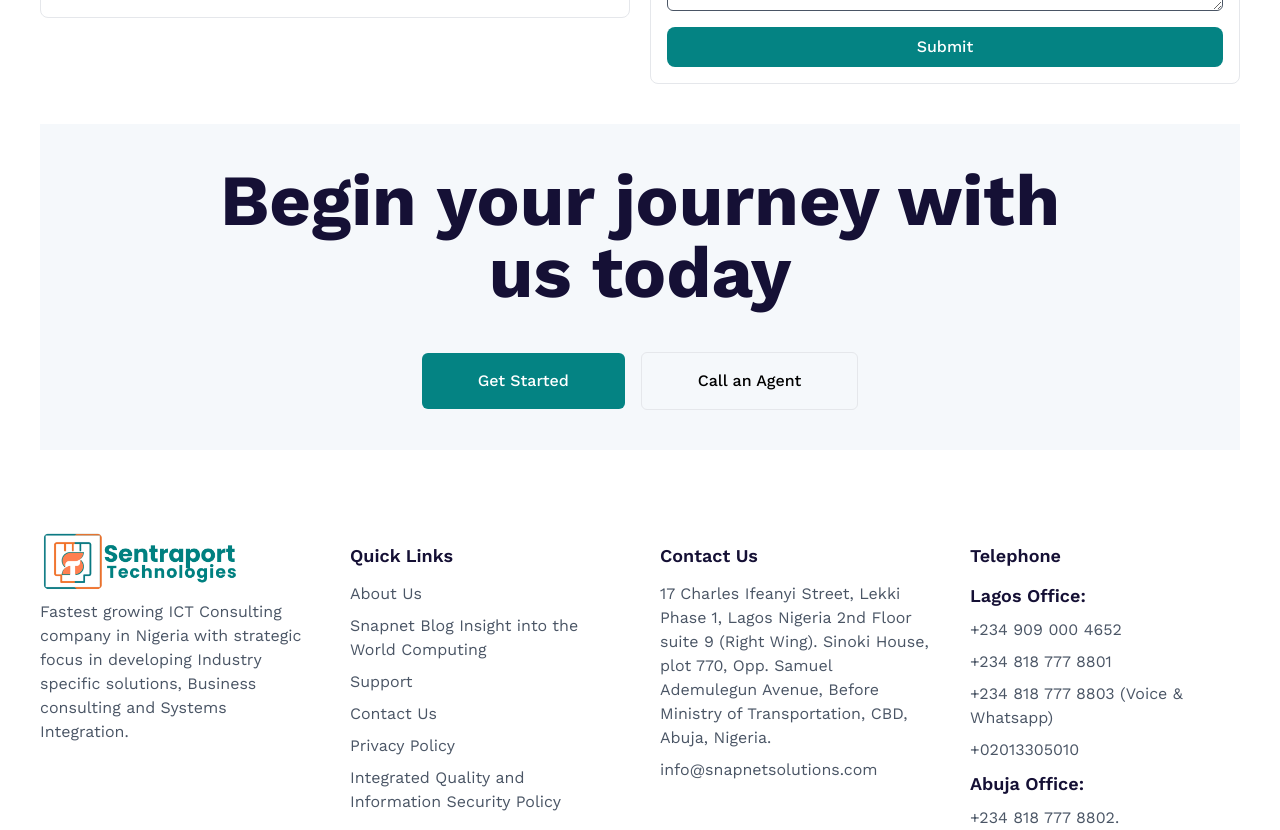
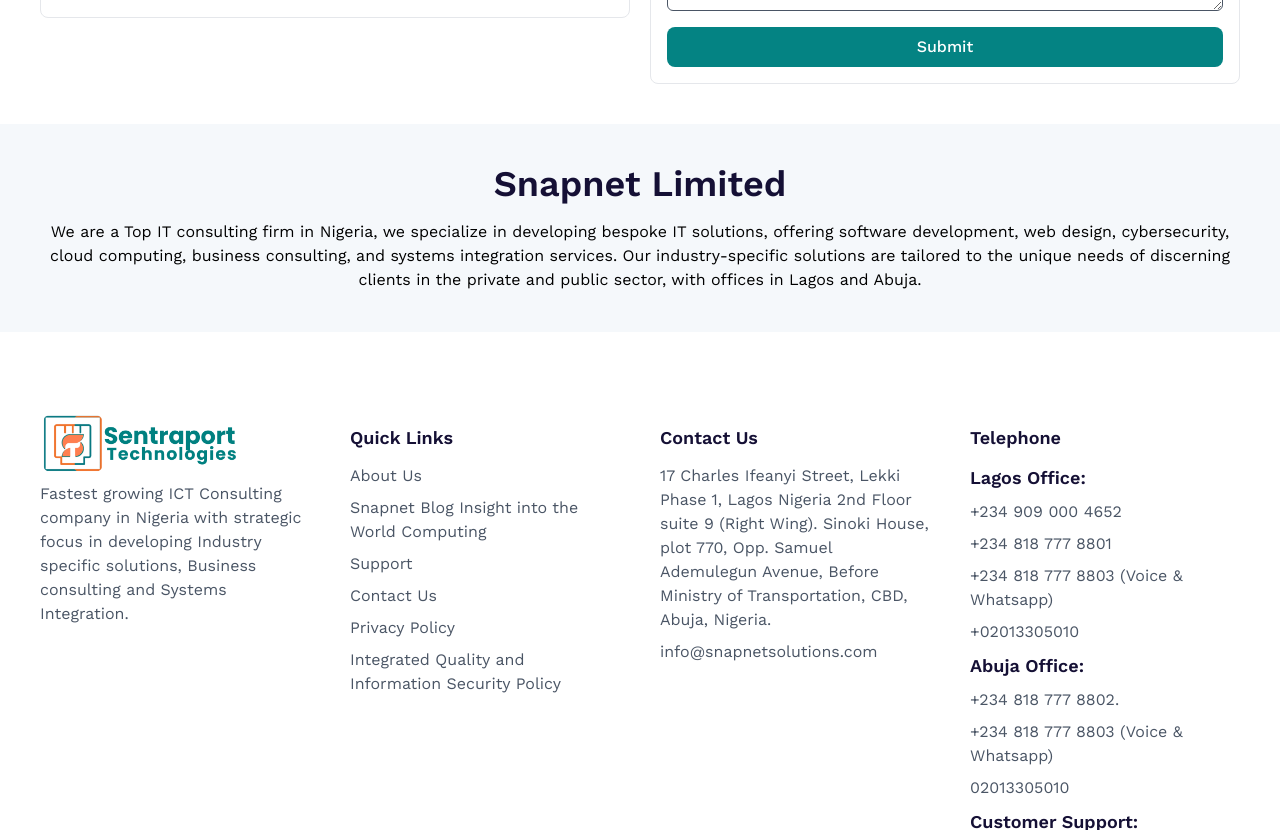
Before and after one commit to AChris-T/Sentraprt, a React (Vite) app: page /contact-us in a window 1280 px wide. Shown: the part 780-1610 px from the top of the page. Built offline with nearby package versions, Linux system fonts and the light colour scheme.

Commit message:
feat:added complete project

```diff
--- a/src/pages/Contact.jsx
+++ b/src/pages/Contact.jsx
@@ -7,11 +7,11 @@
 
 export default function Contact() {
   return (
-    <div className="mt-30 px-4 font-work-sans md:px-10 flex-col flex gap-10 item-start justify-start ">
-      <h3 className="text-4xl md:text-7xl   mt-10  font-bold max-w-4xl items-start  text-[#151035]">
+    <div className="mt-30  font-work-sans flex-col flex gap-10 item-start justify-start ">
+      <h3 className="text-4xl md:text-7xl px-4 md:px-10   mt-10  font-bold max-w-4xl items-start  text-[#151035]">
         Contact Us{' '}
       </h3>{' '}
-      <div className="grid grid-cols-1 mt-5 md:mt-20 md:grid-cols-2  gap-5">
+      <div className="grid px-4 md:px-10 grid-cols-1 mt-5 md:mt-20 md:grid-cols-2  gap-5">
         <div className="flex flex-col gap-4 md:gap-10">
           <Solutioncards>
             <div className="flex flex-col gap-2  ">
@@ -92,8 +92,19 @@
           </form>
         </Solutioncards>
       </div>
-      <div className="bg-[#F5F8FB]">
-        <Register />
+      <div className="w-full px-4 py-10 text-center md:px-10 flex flex-col gap-4 bg-[#F5F8FB]">
+        <h3 className="font-semibold text-[#151035] text-4xl">
+          {' '}
+          Snapnet Limited
+        </h3>
+        <h3>
+          We are a Top IT consulting firm in Nigeria, we specialize in
+          developing bespoke IT solutions, offering software development, web
+          design, cybersecurity, cloud computing, business consulting, and
+          systems integration services. Our industry-specific solutions are
+          tailored to the unique needs of discerning clients in the private and
+          public sector, with offices in Lagos and Abuja.
+        </h3>{' '}
       </div>
     </div>
   );
```
